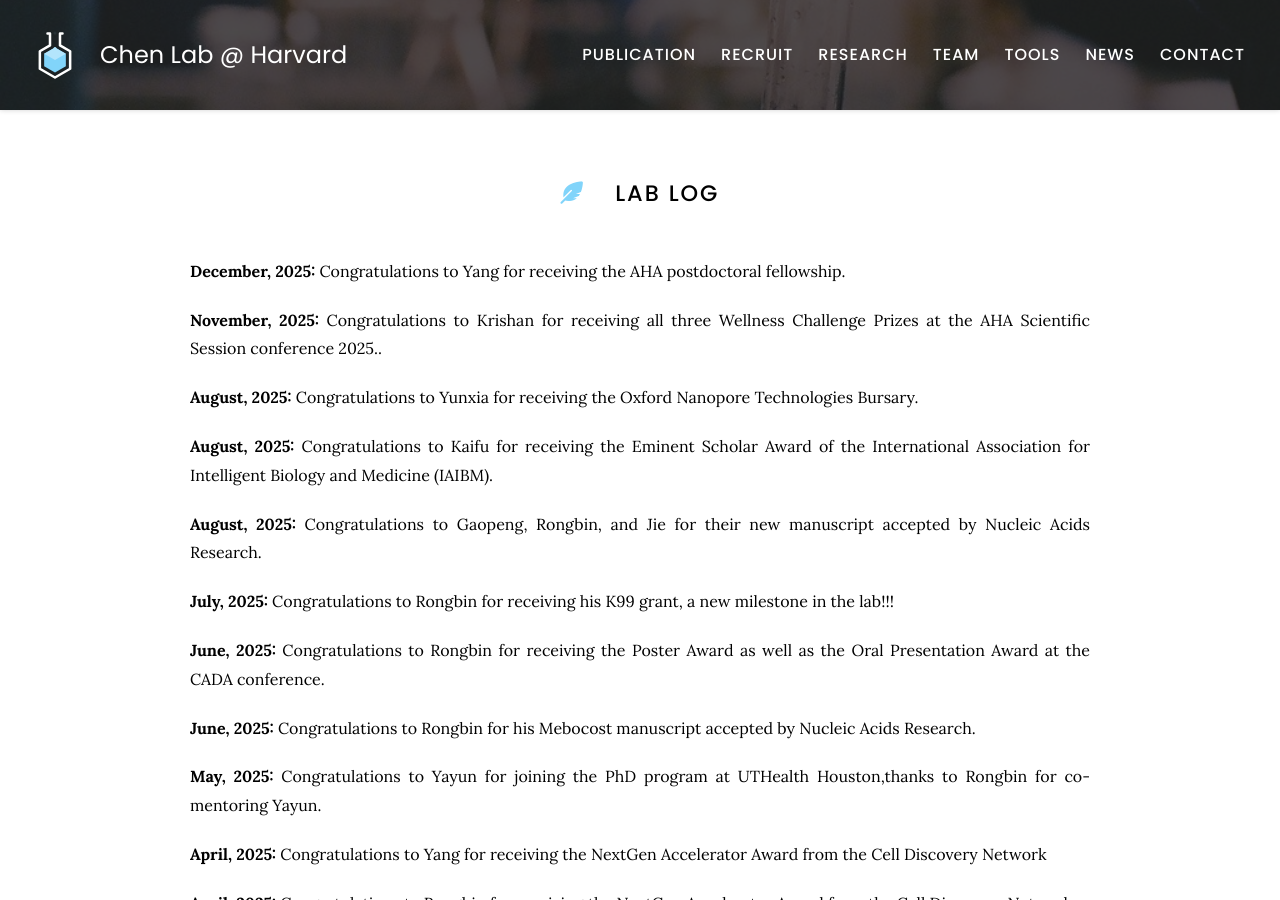
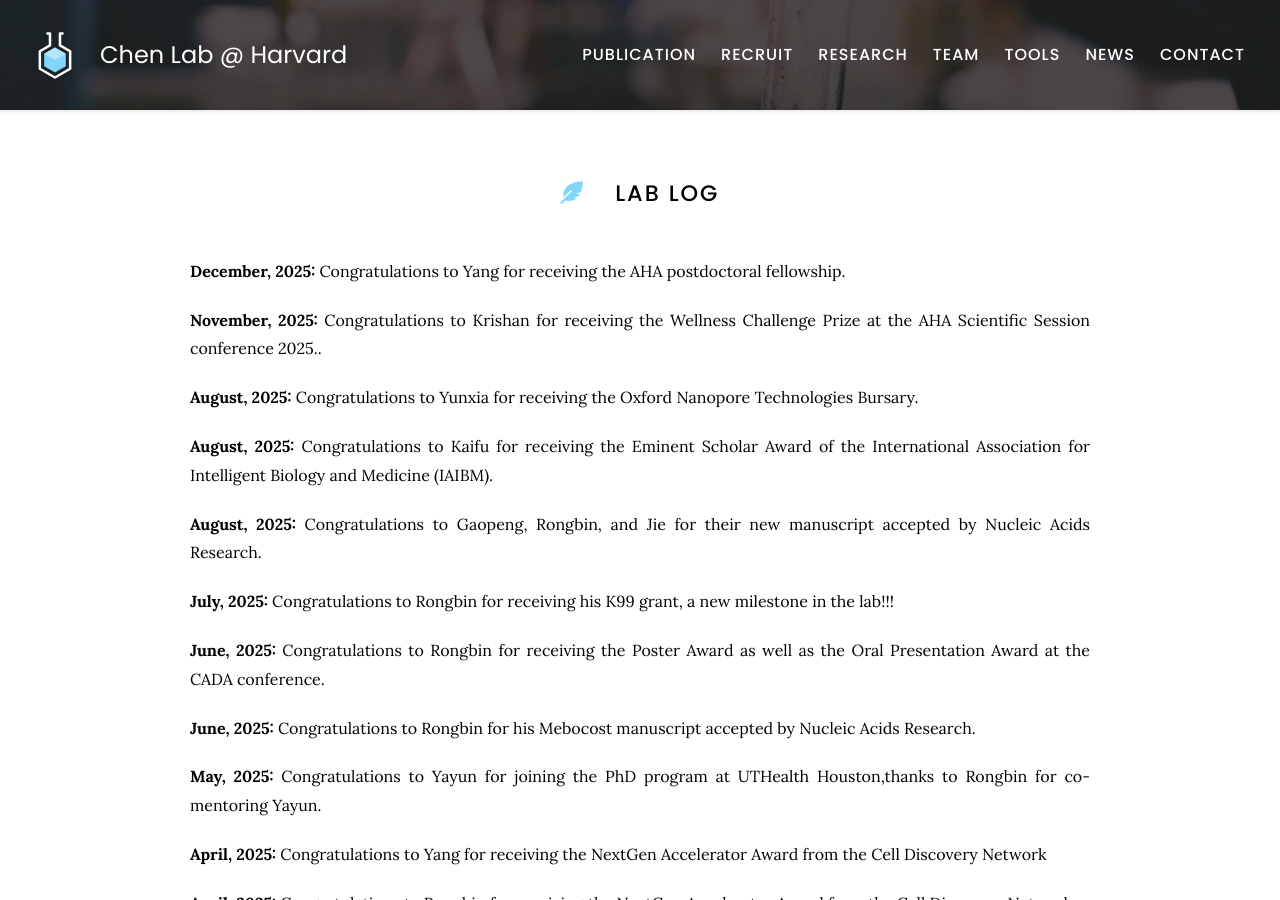
Before and after one commit to kaifuchenlab/kaifuchenlab.github.io, a Jekyll site: the page built from 7.news/index.md, in a window 1280 px wide and 900 px high. Built offline with Jekyll 4.4.1, drawn with Linux system fonts in a browser that asks for light colours.

Commit message:
Update index.md

```diff
--- a/7.news/index.md
+++ b/7.news/index.md
@@ -11,7 +11,7 @@ nav:
 Congratulations to Yang for receiving the AHA postdoctoral fellowship.
 
 **November, 2025:**
-Congratulations to Krishan for receiving all three Wellness Challenge Prizes at the AHA Scientific Session conference 2025..
+Congratulations to Krishan for receiving the Wellness Challenge Prize at the AHA Scientific Session conference 2025..
 
 **August, 2025:**
 Congratulations to Yunxia for receiving the Oxford Nanopore Technologies Bursary.
```
